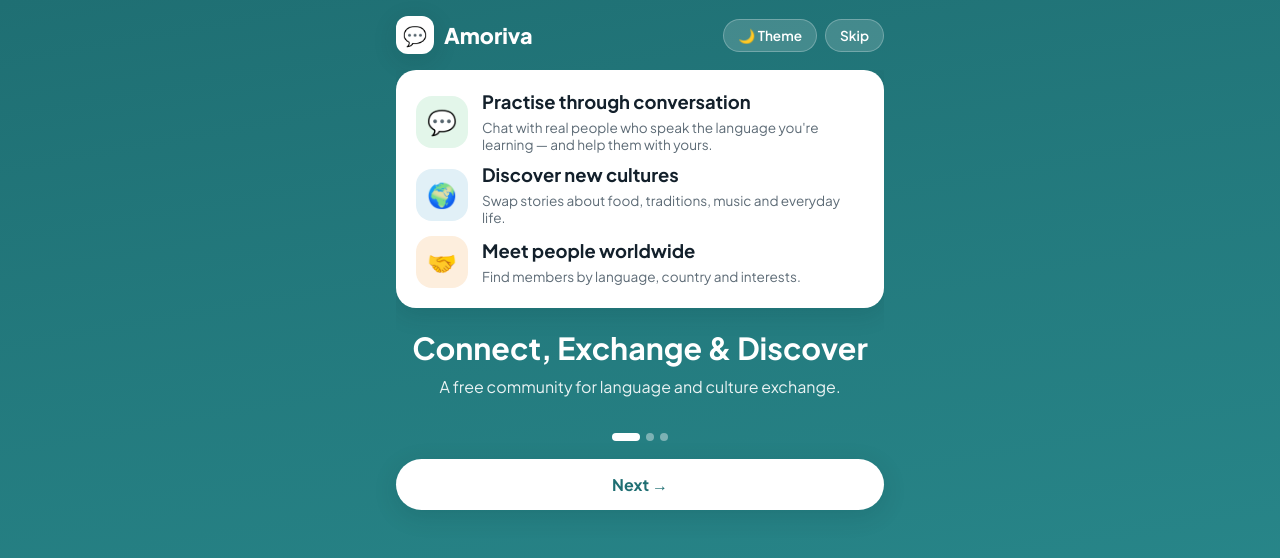
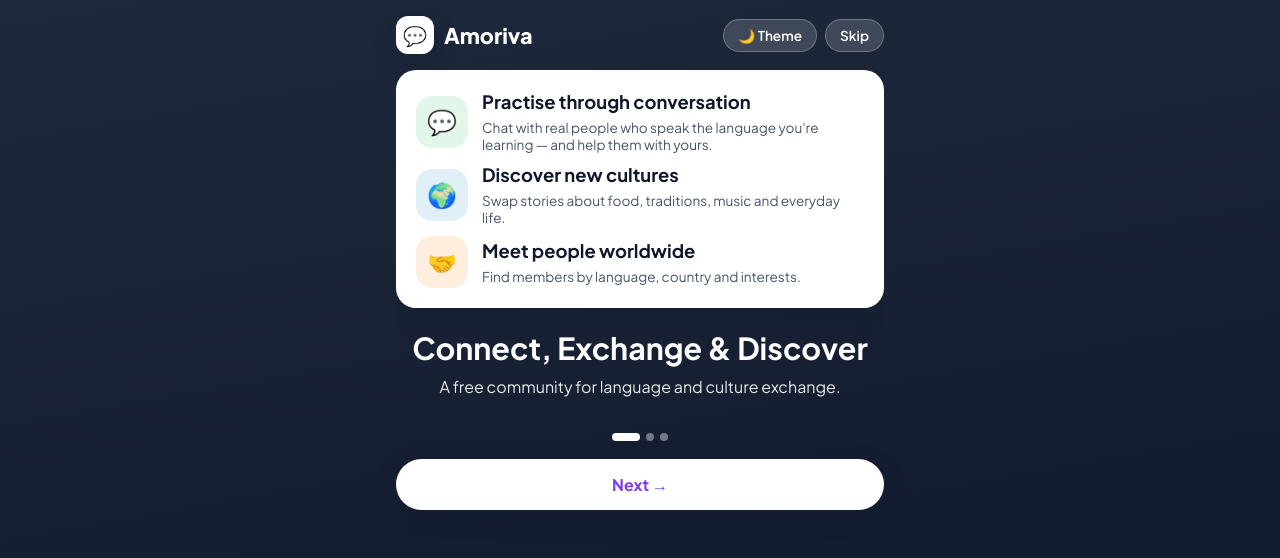
Before and after one commit to sklangat254/wazungu_konect, a plain HTML site: page index.html in a window 1280 px wide. Drawn offline with Linux system fonts and the light colour scheme; no server answers.

Commit message:
Add files via upload

```diff
--- a/common.css
+++ b/common.css
@@ -2,37 +2,38 @@
 @import url('https://fonts.googleapis.com/css2?family=Plus+Jakarta+Sans:wght@400;500;600;700;800&display=swap');
 
 :root {
-  --bg1: #1f6f73;
-  --bg2: #2a8c8f;
+  --bg1: #1e293b;
+  --bg2: #0f172a;
   --surface: #ffffff;
-  --surface-2: #f3f7f8;
-  --text: #13202b;
-  --muted: #5d6b76;
-  --border: #dbe5e8;
-  --primary: #227a7e;
+  --surface-2: #f5f2fb;
+  --text: #0f172a;
+  --muted: #475569;
+  --border: #e4ddf3;
+  --primary: #7c3aed;
   --primary-ink: #ffffff;
-  --primary-soft: #e3f3f3;
-  --accent: #e2733a;
-  --online: #22a55a;
-  --danger: #d64545;
-  --danger-soft: #fdecec;
-  --shadow: 0 6px 24px rgba(10, 40, 45, .14);
+  --primary-soft: #f2e9fe;
+  --accent: #a855f7;
+  --online: #22c55e;
+  --danger: #ef4444;
+  --danger-soft: #fdeaea;
+  --shadow: 0 6px 24px rgba(15, 23, 42, .18);
   --radius: 20px;
   --nav-h: 68px;
 }
 :root[data-theme="dark"] {
-  --bg1: #0c2a2c;
-  --bg2: #123d40;
-  --surface: #172429;
-  --surface-2: #1e2f35;
-  --text: #e8f0f2;
-  --muted: #9db0b7;
-  --border: #2b4047;
-  --primary: #3aa9ad;
-  --primary-ink: #06191a;
-  --primary-soft: #1f3a3d;
-  --danger-soft: #3a1f22;
-  --shadow: 0 6px 24px rgba(0, 0, 0, .35);
+  --bg1: #0f172a;
+  --bg2: #0b1120;
+  --surface: #1e293b;
+  --surface-2: #273449;
+  --text: #e2e8f0;
+  --muted: #94a3b8;
+  --border: #334155;
+  --primary: #a855f7;
+  --primary-ink: #0f0a1a;
+  --primary-soft: #2a2140;
+  --accent: #c084fc;
+  --danger-soft: #3a1f26;
+  --shadow: 0 6px 24px rgba(0, 0, 0, .4);
 }
 
 * { box-sizing: border-box; margin: 0; padding: 0; }
@@ -69,7 +70,7 @@ button, input, select, textarea { font: inherit; color: inherit; }
 .btn:active { transform: scale(.98); }
 .btn:disabled { opacity: .55; cursor: not-allowed; }
 .btn-primary { background: var(--primary); color: var(--primary-ink); }
-.btn-light { background: #fff; color: #1f6f73; box-shadow: var(--shadow); }
+.btn-light { background: #fff; color: #7c3aed; box-shadow: var(--shadow); }
 .btn-outline { background: transparent; border: 1.5px solid var(--border); color: var(--text); }
 .btn-ghost-light { background: rgba(255,255,255,.12); border: 1.5px solid rgba(255,255,255,.5); color: #fff; }
 .btn-danger { background: var(--danger-soft); color: var(--danger); }
--- a/common.js
+++ b/common.js
@@ -67,18 +67,31 @@ async function spendCoins(uid, n = 1) {
 }
 // Ask YOUR backend to credit coins. kind = "buy" (PayHero STK) or "ad" (AdMob reward).
 // The backend must verify first, then credit with the Admin SDK — never trust the client.
+// True when running inside the Amoriva Android app (WebViewExtras injects B4A)
+function inAndroidApp() { return typeof B4A !== "undefined" && B4A && typeof B4A.CallSub === "function"; }
+
 async function requestCoins(kind) {
   if (kind === "ad") {
-    // Rewarded ads only work inside the Amoriva Android app (AdMob). The app injects
-    // a bridge; on the plain website we can't show a rewarded ad honestly.
-    if (window.AmorivaAds && typeof window.AmorivaAds.showRewarded === "function") {
-      window.AmorivaAds.showRewarded(); // app shows ad; AdMob SSV tells backend to credit
+    // Inside the Android app → native AdMob rewarded ad (backend credits via SSV).
+    if (inAndroidApp()) {
+      const token = await auth.currentUser.getIdToken();
+      B4A.CallSub("Main.WatchAd", false, token);
       toast("Loading ad…");
       return true;
     }
     toast("Rewarded ads are available in the Amoriva Android app.", true);
     return false;
   }
+
+  // BUY: inside the Android app → Google Play Billing (Play policy). The app sends the
+  // purchase to the backend, which verifies with Google and credits the coins.
+  if (inAndroidApp()) {
+    const token = await auth.currentUser.getIdToken();
+    B4A.CallSub("Main.BuyCoins", false, token);
+    return true;
+  }
+
+  // On the website → IntaSend card / M-Pesa checkout.
   if (!COINS.backendUrl) { toast("Buying coins isn't set up yet.", true); return false; }
   try {
     const token = await auth.currentUser.getIdToken();
--- a/index.html
+++ b/index.html
@@ -3,7 +3,7 @@
 <head>
 <meta charset="utf-8">
 <meta name="viewport" content="width=device-width, initial-scale=1, viewport-fit=cover">
-<meta name="theme-color" content="#1f6f73">
+<meta name="theme-color" content="#0f172a">
 <title>Amoriva – Language Exchange</title>
 <link rel="stylesheet" href="common.css">
 </head>
```
Also changed, not shown: auth.html (+1 -1 lines), call.html (+8 -8 lines), chat.html (+1 -1 lines), chats.html (+1 -1 lines), feed.html (+1 -1 lines), members.html (+1 -1 lines), profile.html (+1 -1 lines), setup.html (+1 -1 lines), terms.html (+1 -1 lines).
